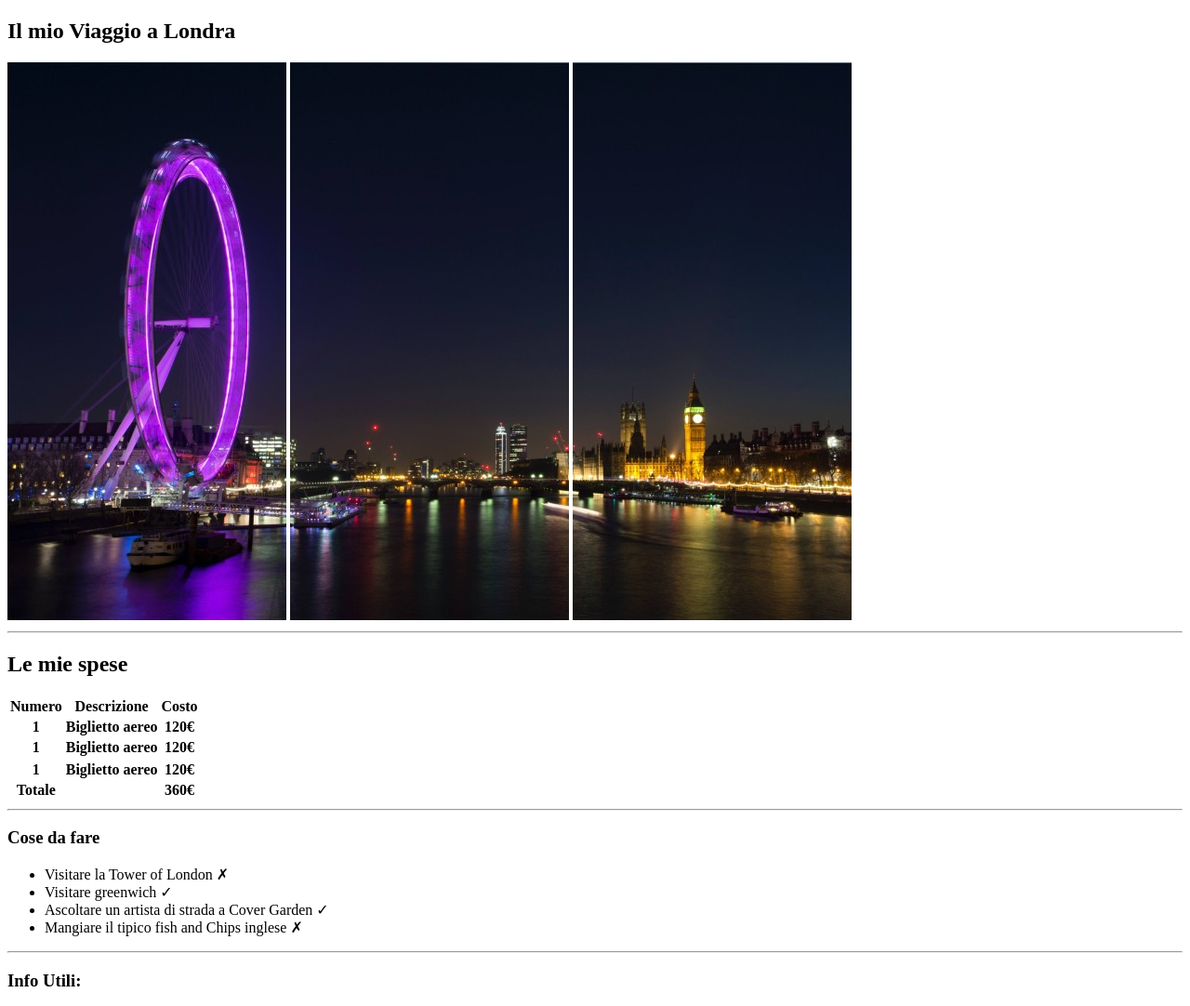
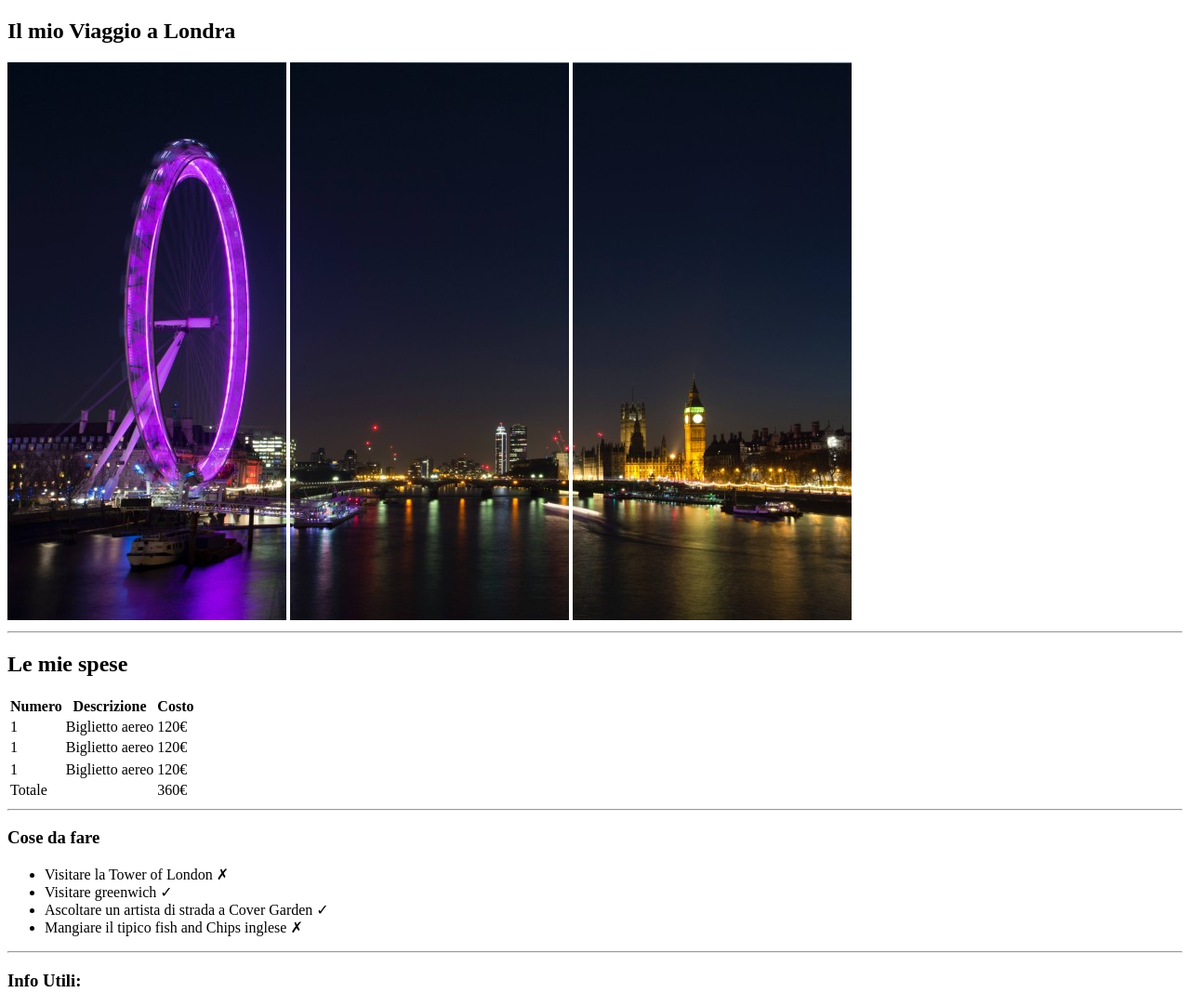
Before and after one commit to BartCatalano/html-london-trip, a plain HTML site: page index.html in a window 1280 px wide. Shown: the top 1082 px of the page at 93% size. Drawn offline with Linux system fonts and the light colour scheme.

Commit message:
refactor: corretto errore tabelle

```diff
--- a/index.html
+++ b/index.html
@@ -41,26 +41,26 @@
                 </thead>
                 <tbody>
                     <tr>
-                        <th>1</th>
-                        <th>Biglietto aereo</th>
-                        <th>120€</th>
+                        <td>1</td>
+                        <td>Biglietto aereo</td>
+                        <td>120€</td>
                     </tr>
-                    <th>1</th>
-                    <th>Biglietto aereo</th>
-                    <th>120€</th>
+                    <td>1</td>
+                    <td>Biglietto aereo</td>
+                    <td>120€</td>
                     </tr>
                     <tr></tr>
-                    <th>1</th>
-                    <th>Biglietto aereo</th>
-                    <th>120€</th>
+                    <td>1</td>
+                    <td>Biglietto aereo</td>
+                    <td>120€</td>
                     </tr>
 
                 </tbody>
                 <tfoot>
                     <tr>
-                        <th>Totale</th>
-                        <th></th>
-                        <th>360€</th>
+                        <td>Totale</td>
+                        <td></td>
+                        <td>360€</td>
                     </tr>
                 </tfoot>
             </table>
```
